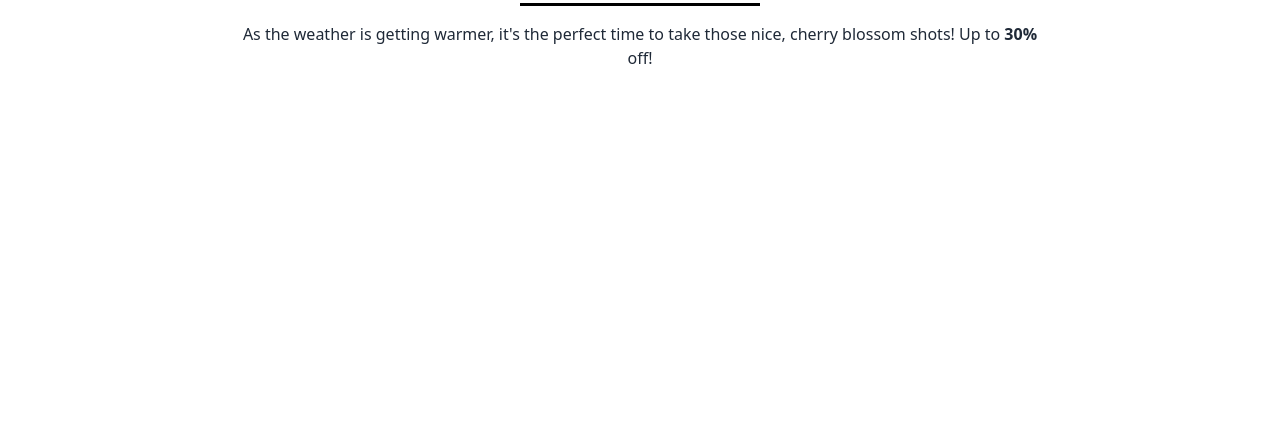
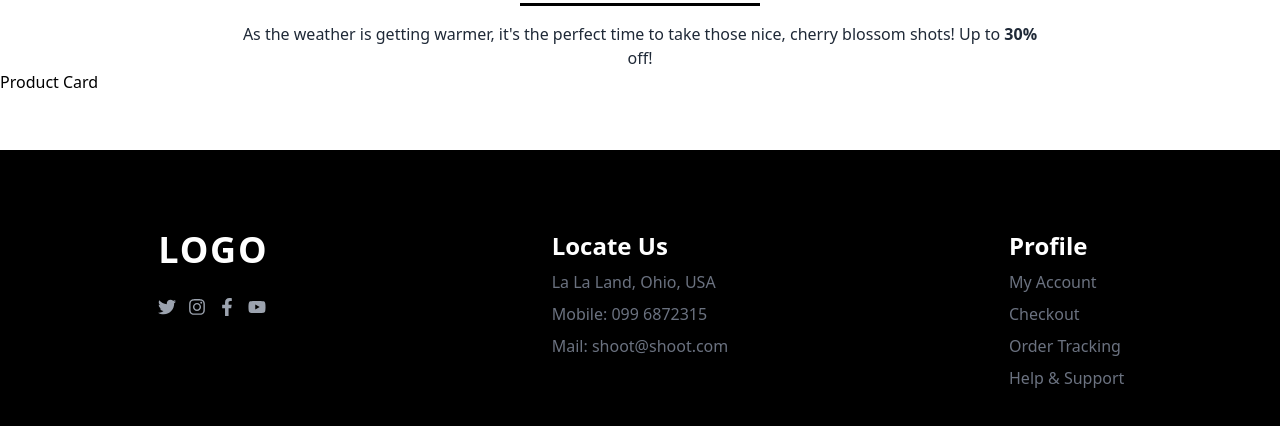
Before and after one commit to Dvin12/ecommerce_react_-Learning-, a React (Create React App) app: page / in a window 1280 px wide. Shown: the part 917-1343 px from the top of the page. Before the commit the page ends 1043 px from the top, so only its background shows below. Built offline with nearby package versions, Linux system fonts and the light colour scheme.

Commit message:
made the product card and the footer component

```diff
--- a/src/App.js
+++ b/src/App.js
@@ -1,11 +1,13 @@
 import React from "react";
 import Home from "./pages/home";
 import Header from "./components/Header";
+import Footer from "./components/Footer";
 function App() {
   return (
     <div>
       <Header></Header>
       <Home></Home>
+      <Footer></Footer>
     </div>
   );
 }
--- /dev/null
+++ b/src/components/Footer.js
@@ -0,0 +1,56 @@
+import { FaYoutube, FaFacebookF, FaTwitter, FaInstagram } from "react-icons/fa";
+
+function Footer() {
+  return (
+    <div className="bg-black text-gray-500 py-20">
+      <div className=" grid grid-cols-3  items-start justify-items-center">
+        <div className="flex flex-col gap-7">
+          <h1 className="text-4xl font-bold text-white tracking-wider ">
+            LOGO
+          </h1>
+          <ul className="flex gap-3 text-lg text-gray-400">
+            <li>
+              <FaTwitter className="hover:text-white duration-300 cursor-pointer"></FaTwitter>
+            </li>
+            <li>
+              <FaInstagram className="hover:text-white duration-300 cursor-pointer"></FaInstagram>
+            </li>
+            <li>
+              <FaFacebookF className="hover:text-white duration-300 cursor-pointer"></FaFacebookF>
+            </li>
+            <li>
+              <FaYoutube className="hover:text-white duration-300 cursor-pointer"></FaYoutube>
+            </li>
+          </ul>
+        </div>
+        <div>
+          <h2 className="text-2xl font-semibold text-white mb-2">Locate Us</h2>
+          <ul className="flex flex-col gap-2">
+            <li>La La Land, Ohio, USA</li>
+            <li>Mobile: 099 6872315</li>
+            <li>Mail: shoot@shoot.com</li>
+          </ul>
+        </div>
+        <div>
+          <h2 className="text-2xl font-semibold text-white mb-2">Profile</h2>
+          <ul className="flex flex-col gap-2 text-base">
+            <li className="hover:text-white duration-300 cursor-pointer">
+              My Account
+            </li>
+            <li className="hover:text-white duration-300 cursor-pointer">
+              Checkout
+            </li>
+            <li className="hover:text-white duration-300 cursor-pointer">
+              Order Tracking
+            </li>
+            <li className="hover:text-white duration-300 cursor-pointer">
+              Help & Support
+            </li>
+          </ul>
+        </div>
+      </div>
+    </div>
+  );
+}
+
+export default Footer;
--- /dev/null
+++ b/src/components/ProductCard.js
@@ -0,0 +1,5 @@
+function ProductCard() {
+  return <div>Product Card</div>;
+}
+
+export default ProductCard;
--- a/src/components/Products.js
+++ b/src/components/Products.js
@@ -1,3 +1,4 @@
+import ProductCard from "./ProductCard";
 function Products() {
   return (
     <div className="py-14">
@@ -12,6 +13,9 @@ function Products() {
           <span className="font-bold">30%</span> off!
         </p>
       </div>
+      <div className="max-w-screen-xl mx-auto">
+        <ProductCard></ProductCard>
+      </div>
     </div>
   );
 }
```
